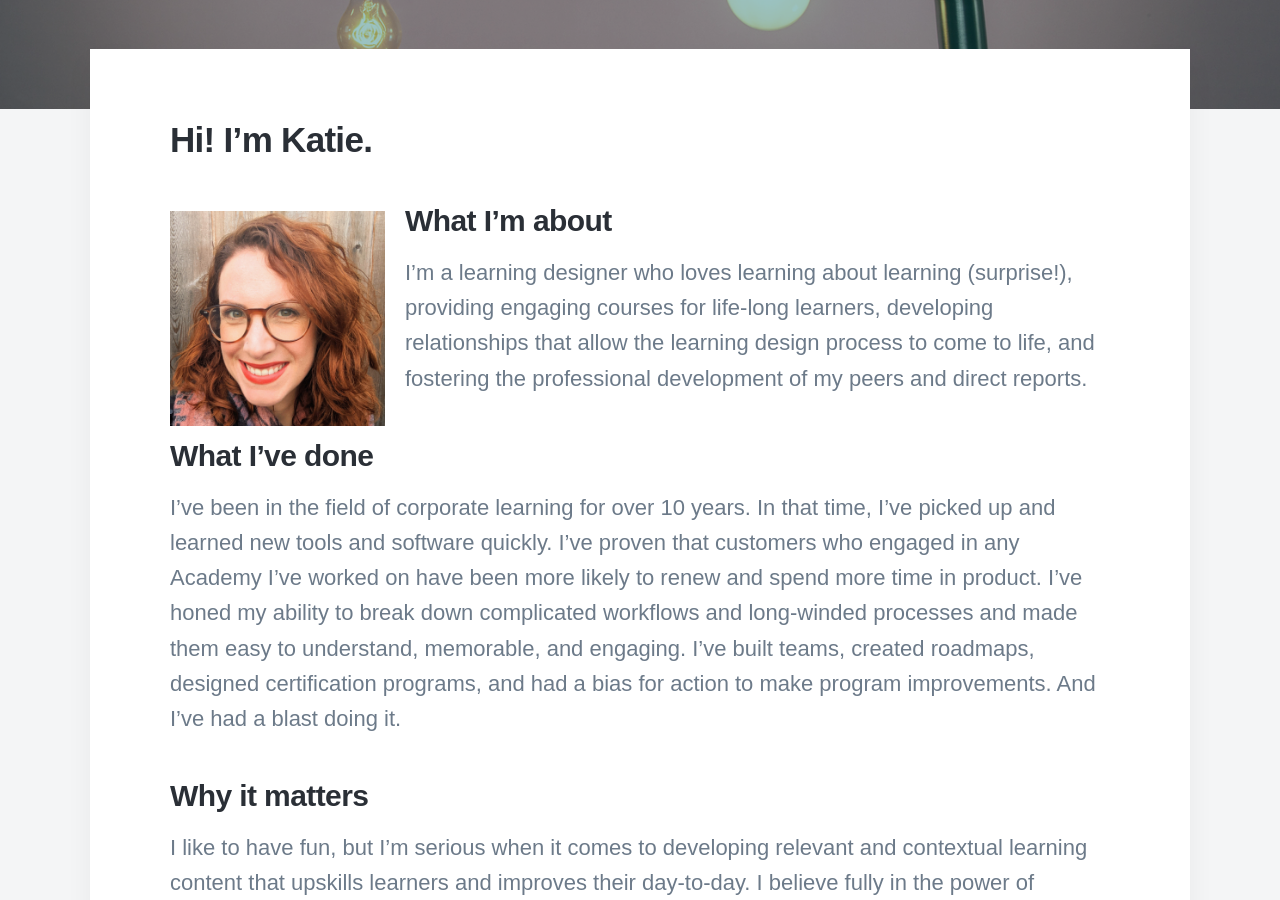
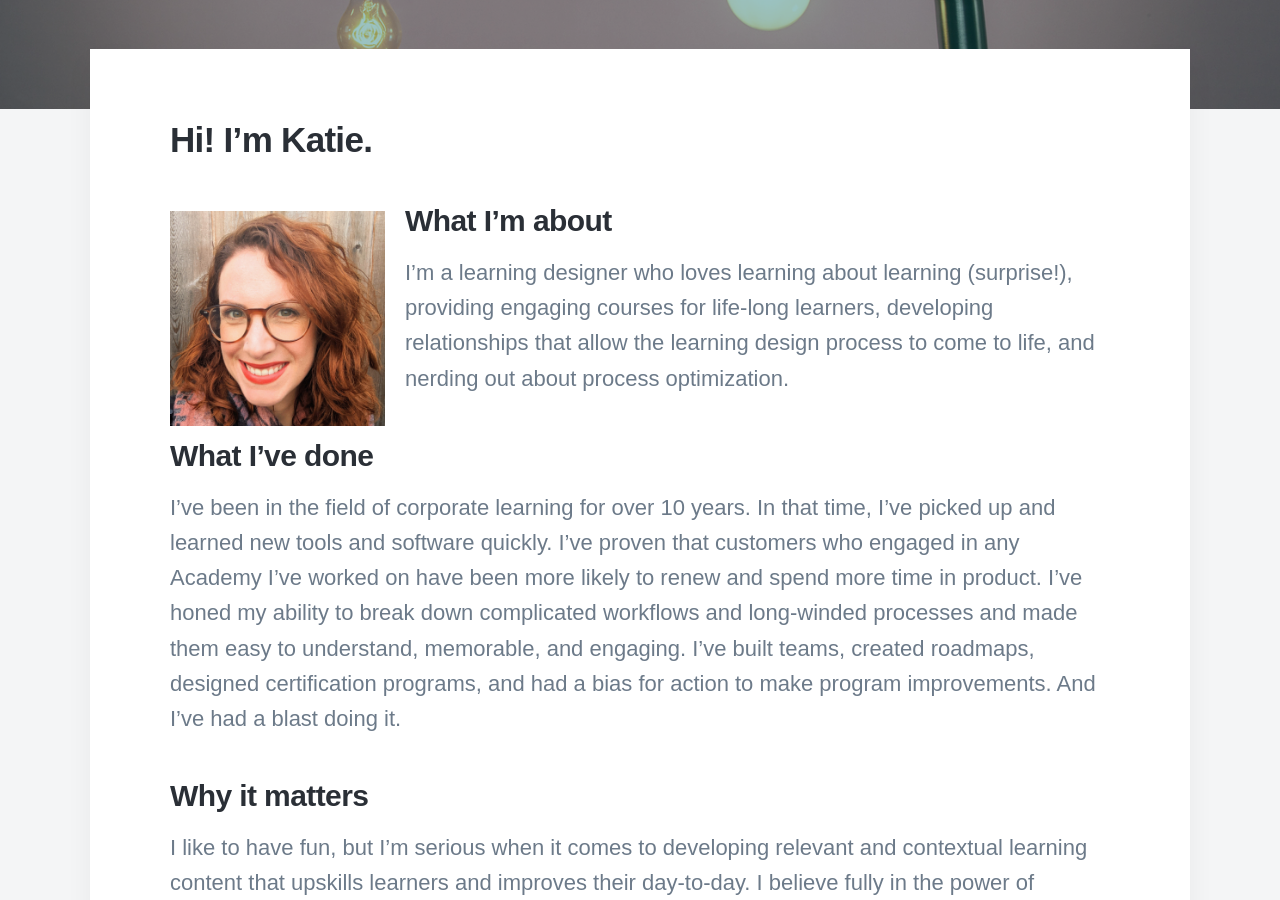
Before and after one commit to cox-katie/portfolio, a Jekyll site: the page built from _pages/about.md, in a window 1280 px wide and 900 px high, scrolled down 448 px. Built offline with Jekyll 4.4.1, drawn with Linux system fonts in a browser that asks for light colours; nearby versions of some CDN libraries; some web fonts are replaced.

Commit message:
Update about.md

```diff
--- a/_pages/about.md
+++ b/_pages/about.md
@@ -10,7 +10,7 @@ featured_image: /images/lightbulb.jpg
 
 ### What I'm about
 
-I'm a learning designer who loves learning about learning (surprise!), providing engaging courses for life-long learners, developing relationships that allow the learning design process to come to life, and fostering the professional development of my peers and direct reports.
+I'm a learning designer who loves learning about learning (surprise!), providing engaging courses for life-long learners, developing relationships that allow the learning design process to come to life, and nerding out about process optimization.
 
 ### What I've done
 I've been in the field of corporate learning for over 10 years. In that time, I’ve picked up and learned new tools and software quickly. I’ve proven that customers who engaged in any Academy I’ve worked on have been more likely to renew and spend more time in product. I’ve honed my ability to break down complicated workflows and long-winded processes and made them easy to understand, memorable, and engaging. I’ve built teams, created roadmaps, designed certification programs, and had a bias for action to make program improvements. And I’ve had a blast doing it.
```
